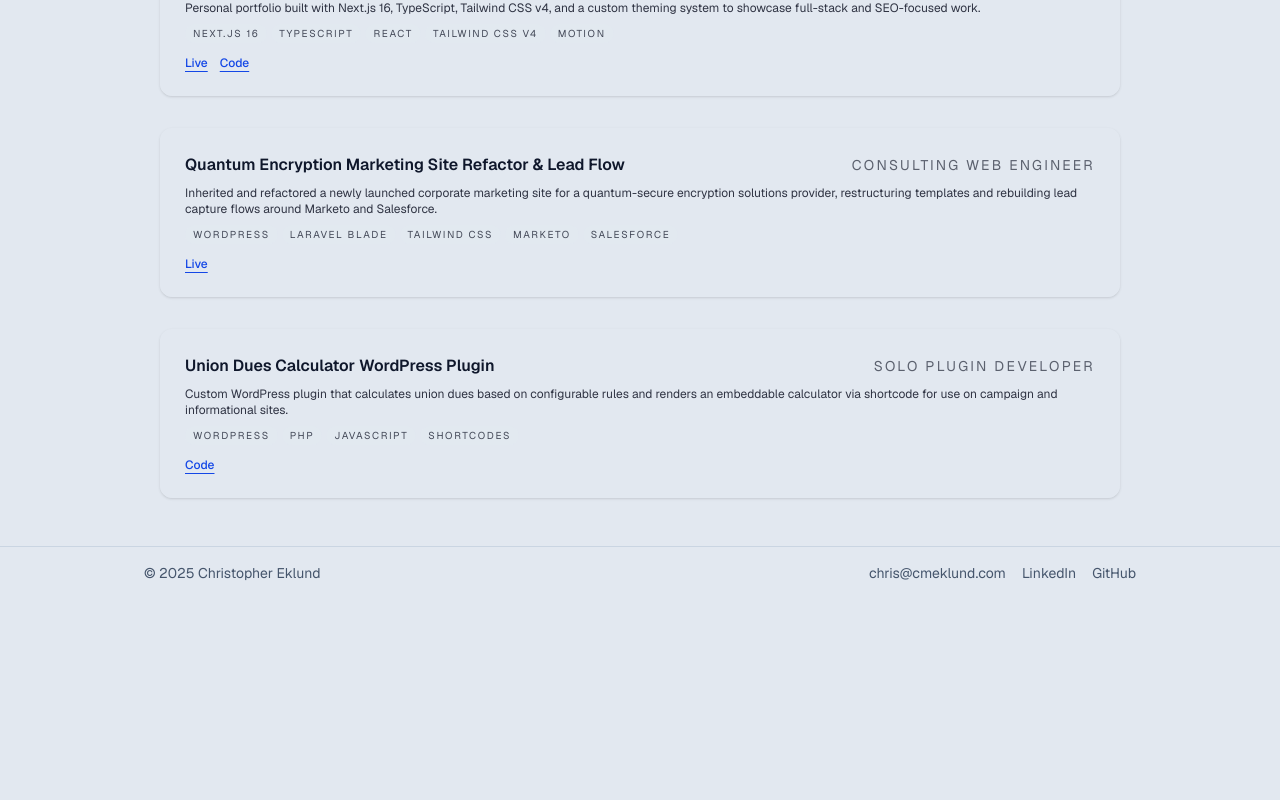
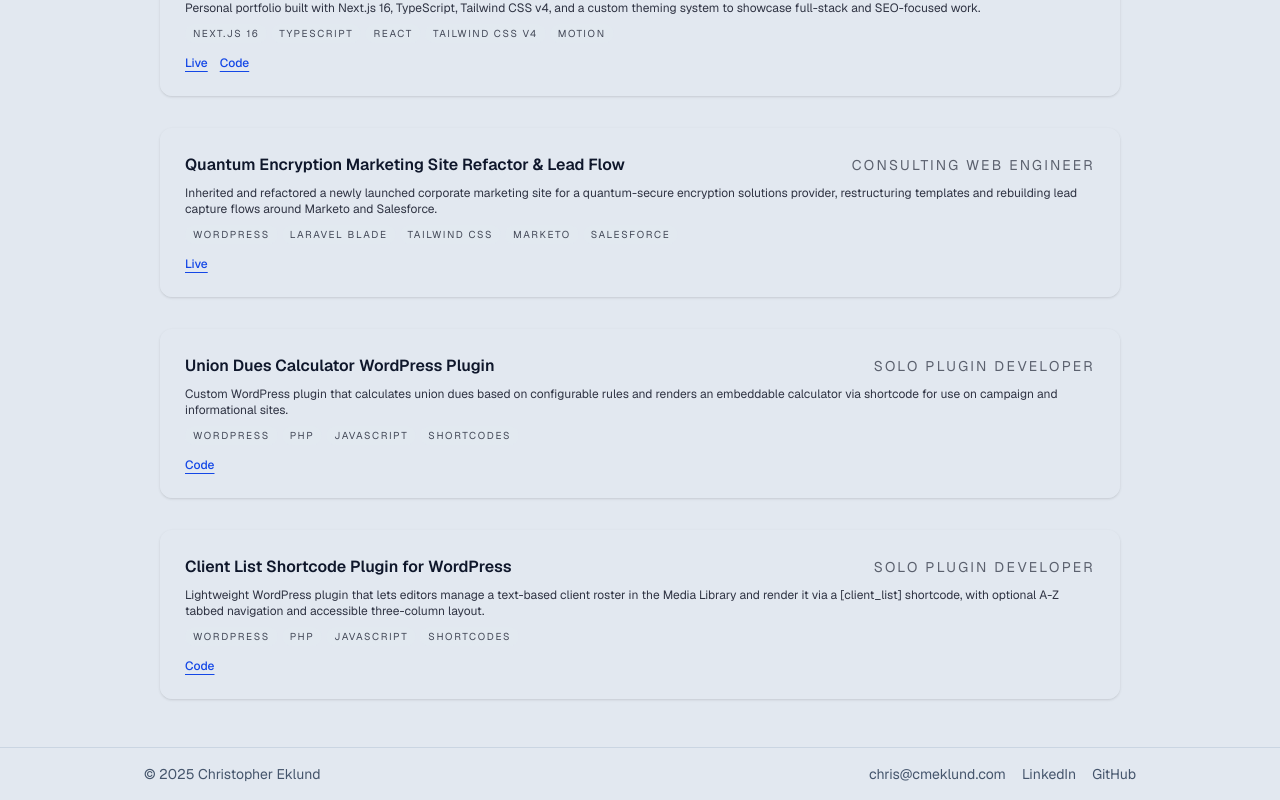
Before and after one commit to ceklund75/portfolio, a Next.js app: page /work in a window 1280 px wide. Shown: the part 644-1444 px from the top of the page. Before the commit the page ends 1243 px from the top, so only its background shows below. Built offline with nearby package versions, Linux system fonts and the light colour scheme.

Commit message:
Add Client List Shortcode Plugin project details to portfolio

```diff
--- a/data/projects.ts
+++ b/data/projects.ts
@@ -118,6 +118,28 @@ export const projects: Project[] = [
     updatedAt: '2025-12-11T00:00:00.000Z',
     hideFromSitemap: true,
   },
+  {
+    id: 'client-list-plugin',
+    slug: 'client-list-plugin',
+    title: 'Client List Shortcode Plugin for WordPress',
+    role: 'Solo plugin developer',
+    summary:
+      'Lightweight WordPress plugin that lets editors manage a text-based client roster in the Media Library and render it via a [client_list] shortcode, with optional A-Z tabbed navigation and accessible three-column layout.',
+    highlights: [
+      'Built a configurable shortcode that reads from an uploaded text file, so non-technical users can update client names without touching templates or code.',
+      'Implemented an admin settings screen using the WordPress Settings API and Media Library integration to safely select and store the client list file URL.',
+      'Rendered clients in an accessible, responsive three-column grid with optional A-Z tabs, including logic to group names by initial and handle numeric/edge cases.',
+      'Added filters, sanitization, and pluggable helpers (cls_client_list_clients, cls_client_list_filtered_clients) so other developers can extend the output and integrate the plugin into larger themes.',
+    ],
+    tech: ['WordPress', 'PHP', 'JavaScript', 'Shortcodes'],
+    featured: false,
+    priority: 4,
+    links: {
+      repo: 'https://github.com/ceklund75/client-list-shortcode',
+    },
+    updatedAt: '2025-12-29T00:00:00.000Z',
+    hideFromSitemap: true,
+  },
 ]
 
 export function getWorkProjectPaths(): WorkRouteInfo[] {
```
